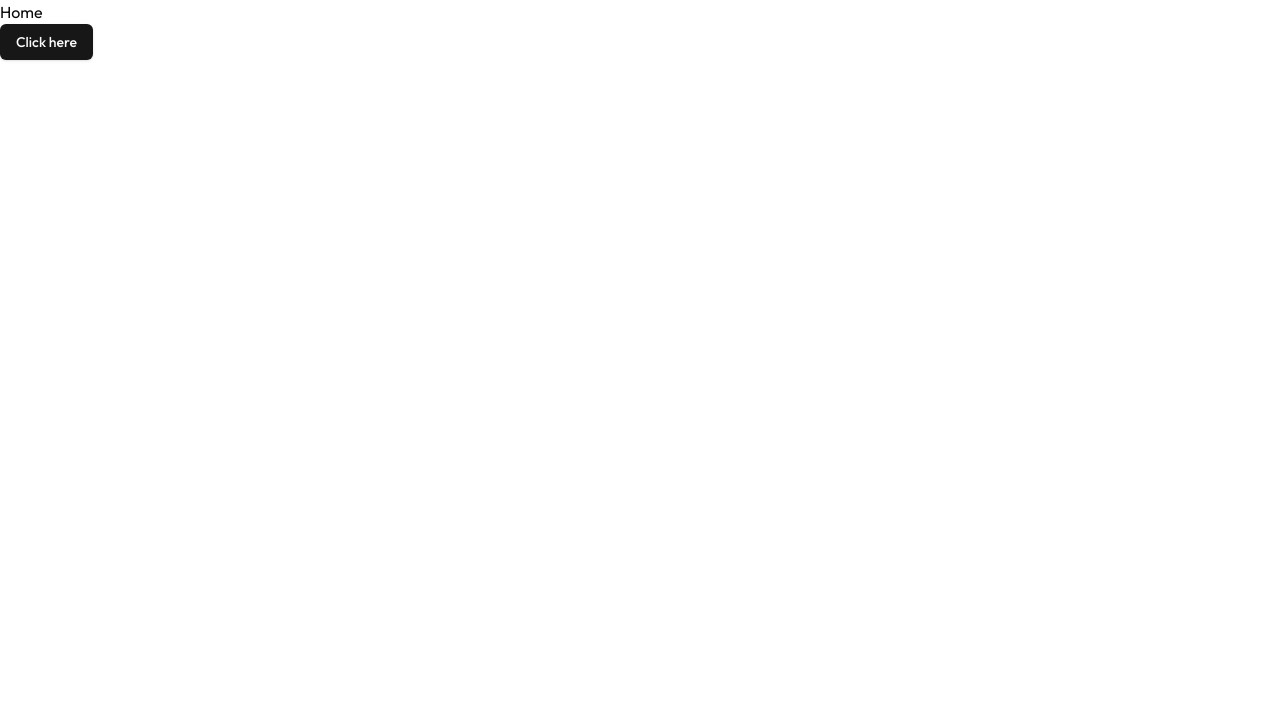
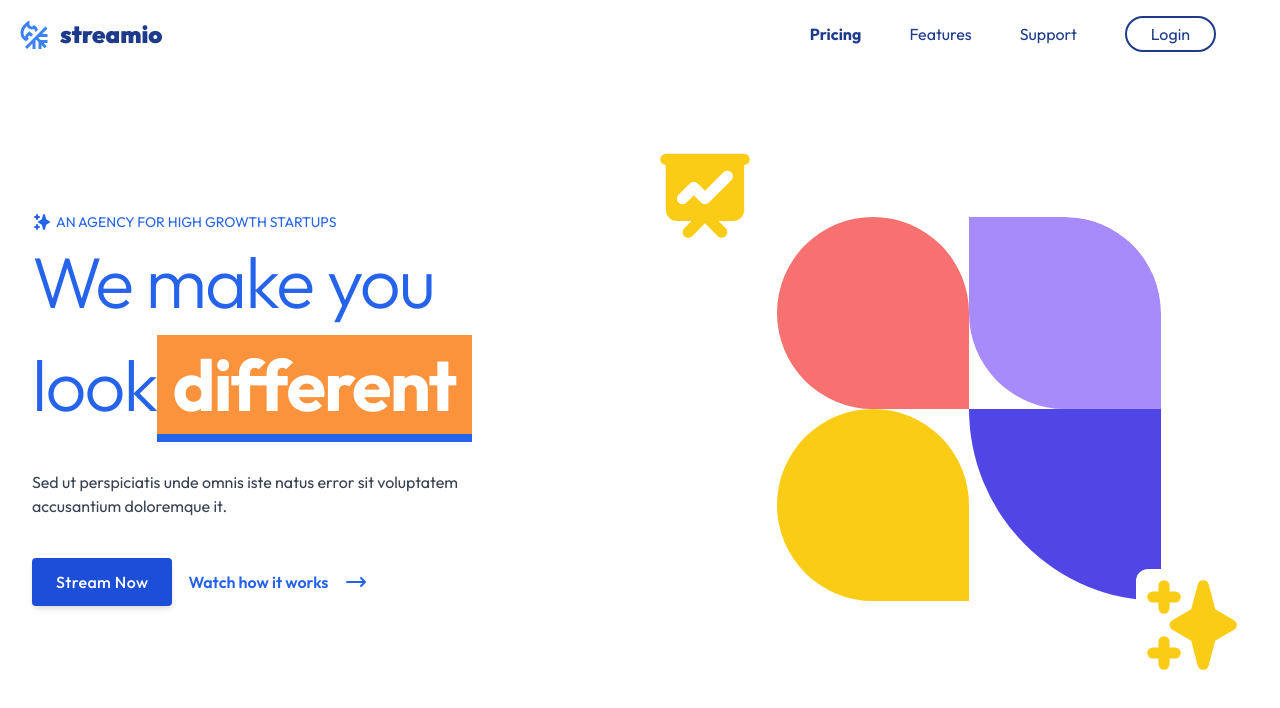
Before and after one commit to aakashdixit22/scribeai, a Next.js app: page / in a window 1280 px wide. Shown: the top 708 px of the page. Built offline with nearby package versions, Linux system fonts and the light colour scheme; no server answers.

Commit message:
Add Hero Section

```diff
--- a/src/app/page.jsx
+++ b/src/app/page.jsx
@@ -29,9 +29,85 @@ export default function Home() {
 
   return (
     <div>
-    <h1>Home</h1>
-    <Button>Click here</Button>
+
+
+    <div className="">
+  <header className="relative flex max-w-screen-xl flex-col overflow-hidden px-4 py-4 text-blue-900 md:mx-auto md:flex-row md:items-center">
+    <a href="#" className="flex items-center whitespace-nowrap text-2xl font-black">
+      <span className="mr-2 text-4xl text-blue-500">
+        <svg xmlns="http://www.w3.org/2000/svg" aria-hidden="true" role="img" width="1em" height="1em" preserveAspectRatio="xMidYMid meet" viewBox="0 0 24 24"><path fill="currentColor" d="M6.925 16.875Q5.2 16.225 4.1 14.713Q3 13.2 3 11.25q0-1.975.938-3.513Q4.875 6.2 6 5.15q1.125-1.05 2.062-1.6L9 3v2.475q0 .625.45 1.062q.45.438 1.075.438q.35 0 .65-.15q.3-.15.5-.425L12 6q.95.55 1.625 1.35t1.025 1.8l-1.675 1.675q-.05-.6-.287-1.175q-.238-.575-.638-1.05q-.35.2-.738.287q-.387.088-.787.088q-1.1 0-1.987-.612Q7.65 7.75 7.25 6.725q-.95.925-1.6 2.062Q5 9.925 5 11.25q0 .775.275 1.462q.275.688.75 1.213q.05-.5.287-.938q.238-.437.588-.787L9 10.1l2.15 2.1q.05.05.1.125t.1.125l-1.425 1.425q-.05-.075-.087-.125q-.038-.05-.088-.1L9 12.925l-.7.7q-.125.125-.212.287q-.088.163-.088.363q0 .3.175.537q.175.238.45.363ZM9 10.1Zm0 0ZM7.4 22L6 20.6L19.6 7L21 8.4L17.4 12H21v2h-5.6l-.5.5l1.5 1.5H21v2h-2.6l2.1 2.1l-1.4 1.4l-2.1-2.1V22h-2v-4.6l-1.5-1.5l-.5.5V22h-2v-3.6Z" /></svg>
+      </span>
+      streamio
+    </a>
+    <input type="checkbox" className="peer hidden" id="navbar-open" />
+    <label className="absolute top-5 right-7 cursor-pointer md:hidden" for="navbar-open">
+      <span className="sr-only">Toggle Navigation</span>
+      <svg xmlns="http://www.w3.org/2000/svg" className="h-6 w-6" fill="none" viewBox="0 0 24 24" stroke="currentColor" stroke-width="2">
+        <path stroke-linecap="round" stroke-linejoin="round" d="M4 6h16M4 12h16M4 18h16" />
+      </svg>
+    </label>
+    <nav aria-label="Header Navigation" className="flex max-h-0 w-full flex-col items-center justify-between overflow-hidden transition-all peer-checked:mt-8 peer-checked:max-h-56 md:ml-24 md:max-h-full md:flex-row md:items-start">
+      <ul className="flex flex-col items-center space-y-2 md:ml-auto md:flex-row md:space-y-0">
+        <li className="font-bold md:mr-12"><a href="#">Pricing</a></li>
+        <li className="md:mr-12"><a href="#">Features</a></li>
+        <li className="md:mr-12"><a href="#">Support</a></li>
+        <li className="md:mr-12">
+          <button className="rounded-full border-2 border-blue-900 px-6 py-1 text-blue-900 transition-colors hover:bg-blue-900 hover:text-white">Login</button>
+        </li>
+      </ul>
+    </nav>
     <UserButton />
+  </header>
+
+  <div className="mx-auto h-full px-4 py-20 md:py-36 sm:max-w-xl md:max-w-full md:px-24 lg:max-w-screen-xl lg:px-8">
+    <div className="flex flex-col items-center justify-between lg:flex-row">
+      <div className=" ">
+        <div className="lg:max-w-xl lg:pr-5">
+          <p className="flex text-sm uppercase text-blue-600">
+            <svg xmlns="http://www.w3.org/2000/svg" className="mr-1 inline h-5 w-5" viewBox="0 0 20 20" fill="currentColor">
+              <path fill-rule="evenodd" d="M5 2a1 1 0 011 1v1h1a1 1 0 010 2H6v1a1 1 0 01-2 0V6H3a1 1 0 010-2h1V3a1 1 0 011-1zm0 10a1 1 0 011 1v1h1a1 1 0 110 2H6v1a1 1 0 11-2 0v-1H3a1 1 0 110-2h1v-1a1 1 0 011-1zM12 2a1 1 0 01.967.744L14.146 7.2 17.5 9.134a1 1 0 010 1.732l-3.354 1.935-1.18 4.455a1 1 0 01-1.933 0L9.854 12.8 6.5 10.866a1 1 0 010-1.732l3.354-1.935 1.18-4.455A1 1 0 0112 2z" clip-rule="evenodd" />
+            </svg>
+            An agency for high growth startups
+          </p>
+          <h2 className="mb-6 max-w-lg text-5xl font-light leading-snug tracking-tight text-blue-600 sm:text-7xl sm:leading-snug">
+            We make you look
+            <span className="my-1 inline-block border-b-8 border-blue-600 bg-orange-400 px-4 font-bold text-white">different</span>
+          </h2>
+          <p className="text-base text-gray-700">Sed ut perspiciatis unde omnis iste natus error sit voluptatem accusantium doloremque it.</p>
+        </div>
+        <div className="mt-10 flex flex-col items-center md:flex-row">
+          <a href="/" className="mb-3 inline-flex h-12 w-full items-center justify-center rounded bg-blue-700 px-6 font-medium tracking-wide text-white shadow-md transition hover:bg-blue-800 focus:outline-none md:mr-4 md:mb-0 md:w-auto">Stream Now </a>
+          <a href="/" aria-label="" className="group inline-flex items-center font-semibold text-blue-600"
+            >Watch how it works
+            <svg xmlns="http://www.w3.org/2000/svg" className="ml-4 h-6 w-6 transition-transform group-hover:translate-x-2" fill="none" viewBox="0 0 24 24" stroke="currentColor" stroke-width="2">
+              <path stroke-linecap="round" stroke-linejoin="round" d="M17 8l4 4m0 0l-4 4m4-4H3" />
+            </svg>
+          </a>
+        </div>
+      </div>
+      <div className="relative hidden lg:ml-32 lg:block lg:w-1/2">
+        <svg xmlns="http://www.w3.org/2000/svg" className="my-6 mx-auto h-10 w-10 animate-bounce rounded-full bg-blue-50 p-2 lg:hidden" fill="none" viewBox="0 0 24 24" stroke="currentColor" stroke-width="2">
+          <path stroke-linecap="round" stroke-linejoin="round" d="M16 17l-4 4m0 0l-4-4m4 4V3" />
+        </svg>
+        <div className="abg-orange-400 mx-auto w-fit overflow-hidden rounded-[6rem] rounded-br-none rounded-tl-none">
+          <svg xmlns="http://www.w3.org/2000/svg" className="absolute -left-10 -top-20 h-28 w-28 rounded-xl bg-white text-yellow-400" viewBox="0 0 20 20" fill="currentColor">
+            <path fill-rule="evenodd" d="M3 3a1 1 0 000 2v8a2 2 0 002 2h2.586l-1.293 1.293a1 1 0 101.414 1.414L10 15.414l2.293 2.293a1 1 0 001.414-1.414L12.414 15H15a2 2 0 002-2V5a1 1 0 100-2H3zm11.707 4.707a1 1 0 00-1.414-1.414L10 9.586 8.707 8.293a1 1 0 00-1.414 0l-2 2a1 1 0 101.414 1.414L8 10.414l1.293 1.293a1 1 0 001.414 0l4-4z" clip-rule="evenodd" />
+          </svg>
+          <svg xmlns="http://www.w3.org/2000/svg" className="absolute right-0 -bottom-20 h-28 w-28 rounded-xl bg-white text-yellow-400" viewBox="0 0 20 20" fill="currentColor">
+            <path fill-rule="evenodd" d="M5 2a1 1 0 011 1v1h1a1 1 0 010 2H6v1a1 1 0 01-2 0V6H3a1 1 0 010-2h1V3a1 1 0 011-1zm0 10a1 1 0 011 1v1h1a1 1 0 110 2H6v1a1 1 0 11-2 0v-1H3a1 1 0 110-2h1v-1a1 1 0 011-1zM12 2a1 1 0 01.967.744L14.146 7.2 17.5 9.134a1 1 0 010 1.732l-3.354 1.935-1.18 4.455a1 1 0 01-1.933 0L9.854 12.8 6.5 10.866a1 1 0 010-1.732l3.354-1.935 1.18-4.455A1 1 0 0112 2z" clip-rule="evenodd" />
+          </svg>
+          <div className="flex w-96 flex-wrap">
+            <div className="h-48 w-1/2 rounded-full rounded-br-none bg-red-400"></div>
+            <div className="h-48 w-1/2 rounded-[6rem] rounded-br-none rounded-tl-none bg-violet-400"></div>
+            <div className="h-48 w-1/2 rounded-full rounded-b-none rounded-br-none bg-yellow-400"></div>
+            <div className="h-48 w-1/2 rounded-full rounded-t-none rounded-br-none bg-indigo-600"></div>
+          </div>
+        </div>
+      </div>
+    </div>
+  </div>
+</div>
+
     </div>
   );
 }
```
